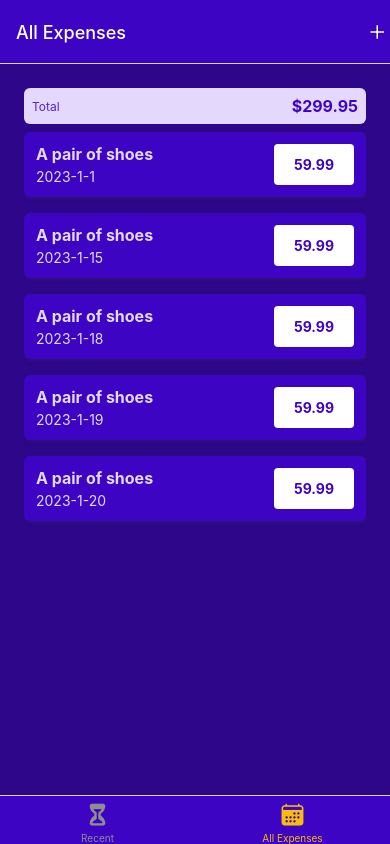
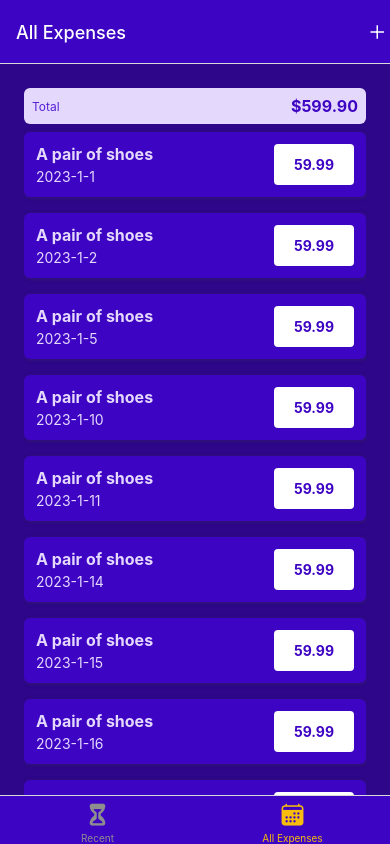
Before and after one commit to chyb627/accountbook, a React Native app: screen /AllExpenses in a window 390 px wide. Built offline with nearby package versions, Linux system fonts and the light colour scheme.

Commit message:
Context Api

```diff
--- a/App.tsx
+++ b/App.tsx
@@ -1,16 +1,16 @@
 import React from 'react';
 import { NavigationContainer } from '@react-navigation/native';
 
-// import ExpensesContextProvider from './src/store/expenses-context';
 import { RootNavigation } from './src/navigation/RootNavigation';
+import { ExpensesContextProvider } from './src/store/expenses-context';
 
 const App = () => {
   return (
-    // <ExpensesContextProvider>
-    <NavigationContainer>
-      <RootNavigation />
-    </NavigationContainer>
-    // </ExpensesContextProvider>
+    <ExpensesContextProvider>
+      <NavigationContainer>
+        <RootNavigation />
+      </NavigationContainer>
+    </ExpensesContextProvider>
   );
 };
 
--- a/src/components/ExpensesOutput/ExpensesOutput.tsx
+++ b/src/components/ExpensesOutput/ExpensesOutput.tsx
@@ -4,56 +4,19 @@ import { GlobalStyles } from '../../constants/styles';
 import { ExpensesList } from './ExpensesList';
 import { ExpensesSummary } from './ExpensesSummary';
 
-const DUMMY_EXPENSES = [
-  {
-    id: 'e1',
-    description: 'A pair of shoes',
-    amount: 59.99,
-    date: new Date('2023-01-01'),
-  },
-  {
-    id: 'e2',
-    description: 'A pair of shoes',
-    amount: 59.99,
-    date: new Date('2023-01-15'),
-  },
-  {
-    id: 'e3',
-    description: 'A pair of shoes',
-    amount: 59.99,
-    date: new Date('2023-01-18'),
-  },
-  {
-    id: 'e4',
-    description: 'A pair of shoes',
-    amount: 59.99,
-    date: new Date('2023-01-19'),
-  },
-  {
-    id: 'e5',
-    description: 'A pair of shoes',
-    amount: 59.99,
-    date: new Date('2023-01-20'),
-  },
-];
-
 export const ExpensesOutput: React.FC<{
   expensesPeriod: string;
-  expenses?: {
+  expenses: {
     id: string;
     description: string;
     amount: number;
     date: Date;
   }[];
 }> = (props) => {
-  // const expensesSum = props.expenses.reduce((sum: number, expense: number) => {
-  //   return sum + expense.amount;
-  // }, 0);
-
   return (
     <View style={styles.container}>
-      <ExpensesSummary expenses={DUMMY_EXPENSES} periodName={props.expensesPeriod} />
-      <ExpensesList expenses={DUMMY_EXPENSES} />
+      <ExpensesSummary expenses={props.expenses} periodName={props.expensesPeriod} />
+      <ExpensesList expenses={props.expenses} />
     </View>
   );
 };
--- a/src/screens/AllExpenses.tsx
+++ b/src/screens/AllExpenses.tsx
@@ -1,6 +1,9 @@
-import React from 'react';
+import React, { useContext } from 'react';
 import { ExpensesOutput } from '../components/ExpensesOutput/ExpensesOutput';
+import { ExpensesContext } from '../store/expenses-context';
 
 export const AllExpenses: React.FC = () => {
-  return <ExpensesOutput expensesPeriod="Total" />;
+  const expensesCtx = useContext(ExpensesContext);
+
+  return <ExpensesOutput expenses={expensesCtx.expenses} expensesPeriod="Total" />;
 };
--- a/src/screens/ManageExpense.tsx
+++ b/src/screens/ManageExpense.tsx
@@ -1,13 +1,15 @@
-import React, { useCallback, useLayoutEffect } from 'react';
+import React, { useCallback, useContext, useLayoutEffect } from 'react';
 import { Pressable, StyleSheet, View } from 'react-native';
 import { ExpenseButton } from '../components/UI/ExpenseButton';
 import { Icon } from '../components/UI/Icons';
 import { GlobalStyles } from '../constants/styles';
 import { useRootRoute, useRootNavigation } from '../navigation/RootNavigation';
+import { ExpensesContext } from '../store/expenses-context';
 
 export const ManageExpense: React.FC = () => {
   const route = useRootRoute();
   const navigation = useRootNavigation();
+  const expensesCtx = useContext(ExpensesContext);
 
   useLayoutEffect(() => {
     navigation.setOptions({
@@ -16,13 +18,30 @@ export const ManageExpense: React.FC = () => {
   });
 
   const deleteExpenseHandler = () => {
-    console.log('clicked icon');
+    expensesCtx.deleteExpense(route.params?.expenseId);
+    navigation.goBack();
   };
 
   const cancelHandler = useCallback(() => {
     navigation.goBack();
   }, [navigation]);
-  const confirmHandler = () => {};
+
+  const confirmHandler = () => {
+    if (route.params) {
+      expensesCtx.updateExpense((editedExpenseId = route.params?.expenseId), {
+        description: 'Update Test',
+        amount: 39.99,
+        date: new Date('2023-01-21'),
+      });
+    } else {
+      expensesCtx.addExpense({
+        description: 'Add Test',
+        amount: 29.99,
+        date: new Date('2023-01-21'),
+      });
+    }
+    navigation.goBack();
+  };
 
   return (
     <View style={styles.container}>
--- a/src/screens/RecentExpenses.tsx
+++ b/src/screens/RecentExpenses.tsx
@@ -1,6 +1,17 @@
-import React from 'react';
+import React, { useContext } from 'react';
 import { ExpensesOutput } from '../components/ExpensesOutput/ExpensesOutput';
+import { ExpensesContext } from '../store/expenses-context';
+import { getDateMinusDays } from '../util/date';
 
 export const RecentExpenses: React.FC = () => {
-  return <ExpensesOutput expensesPeriod="Last 7 Days" />;
+  const expensesCtx = useContext(ExpensesContext);
+
+  const recentExpenses = expensesCtx?.expenses.filter((expense) => {
+    const today = new Date();
+    const date7DaysAgo = getDateMinusDays(today, 7);
+
+    return expense.date >= date7DaysAgo && expense.date <= today;
+  });
+
+  return <ExpensesOutput expenses={recentExpenses} expensesPeriod="Last 7 Days" />;
 };
--- /dev/null
+++ b/src/store/expenses-context.tsx
@@ -0,0 +1,158 @@
+/* eslint-disable @typescript-eslint/no-unused-vars */
+import React, { Context, createContext, Dispatch, useReducer } from 'react';
+
+const DUMMY_EXPENSES = [
+  {
+    id: 'e1',
+    description: 'A pair of shoes',
+    amount: 59.99,
+    date: new Date('2023-01-01'),
+  },
+  {
+    id: 'e2',
+    description: 'A pair of shoes',
+    amount: 59.99,
+    date: new Date('2023-01-02'),
+  },
+  {
+    id: 'e3',
+    description: 'A pair of shoes',
+    amount: 59.99,
+    date: new Date('2023-01-05'),
+  },
+  {
+    id: 'e4',
+    description: 'A pair of shoes',
+    amount: 59.99,
+    date: new Date('2023-01-10'),
+  },
+  {
+    id: 'e5',
+    description: 'A pair of shoes',
+    amount: 59.99,
+    date: new Date('2023-01-11'),
+  },
+
+  {
+    id: 'e6',
+    description: 'A pair of shoes',
+    amount: 59.99,
+    date: new Date('2023-01-14'),
+  },
+  {
+    id: 'e7',
+    description: 'A pair of shoes',
+    amount: 59.99,
+    date: new Date('2023-01-15'),
+  },
+  {
+    id: 'e8',
+    description: 'A pair of shoes',
+    amount: 59.99,
+    date: new Date('2023-01-16'),
+  },
+  {
+    id: 'e9',
+    description: 'A pair of shoes',
+    amount: 59.99,
+    date: new Date('2023-01-17'),
+  },
+  {
+    id: 'e10',
+    description: 'A pair of shoes',
+    amount: 59.99,
+    date: new Date('2023-01-20'),
+  },
+];
+
+export type Expenses = {
+  id: string;
+  description: string;
+  amount: number;
+  date: Date;
+};
+
+type ExpensessState = Expenses[];
+
+type Action =
+  | { type: 'ADD'; payload: Expenses }
+  | { type: 'UPDATE'; payload: { id: string; data: Expenses } }
+  | { type: 'DELETE'; payload: { id: string } };
+
+type ExpensesDispatch = Dispatch<Action>;
+
+const ExpensesDispatchContext = createContext<ExpensesDispatch | undefined>(undefined);
+
+export const ExpensesContext = createContext({
+  expenses: [],
+  addExpense: ({
+    description,
+    amount,
+    date,
+  }: {
+    description: string;
+    amount: number;
+    date: Date;
+  }) => {},
+  deleteExpense: (id: string) => {},
+  updateExpense: (
+    id: string,
+    {
+      description,
+      amount,
+      date,
+    }: {
+      description: string;
+      amount: number;
+      date: Date;
+    },
+  ) => {},
+});
+
+const expensesReducer = (state: ExpensessState, action: Action): ExpensessState => {
+  switch (action.type) {
+    case 'ADD':
+      const id = new Date().toString() + Math.random().toString();
+      return [{ ...action.payload, id: id }, ...state];
+    case 'UPDATE':
+      const updatableExpenseIndex = state.findIndex((expense) => expense.id === action.payload.id);
+      const updatableExpense = state[updatableExpenseIndex];
+      const updatedItem = { ...updatableExpense, ...action.payload.data };
+      const updatedExpenses = [...state];
+      updatedExpenses[updatableExpenseIndex] = updatedItem;
+      return updatedExpenses;
+    case 'DELETE':
+      return state.filter((expense) => expense.id !== action.payload.id);
+    default:
+      return state;
+  }
+};
+
+export const ExpensesContextProvider = ({ children }: { children: React.ReactNode }) => {
+  const [expensesState, dispatch] = useReducer(expensesReducer, DUMMY_EXPENSES);
+
+  const addExpense = (expenseData: Expenses): void => {
+    dispatch({ type: 'ADD', payload: expenseData });
+  };
+
+  const deleteExpense = (id: string): void => {
+    dispatch({ type: 'DELETE', payload: { id: id } });
+  };
+
+  const updateExpense = (id: string, expenseData: Expenses): void => {
+    dispatch({ type: 'UPDATE', payload: { id: id, data: expenseData } });
+  };
+
+  const value = {
+    expenses: expensesState,
+    addExpense: addExpense,
+    deleteExpense: deleteExpense,
+    updateExpense: updateExpense,
+  };
+
+  return (
+    <ExpensesDispatchContext.Provider value={dispatch}>
+      <ExpensesContext.Provider value={value}>{children}</ExpensesContext.Provider>
+    </ExpensesDispatchContext.Provider>
+  );
+};
```
